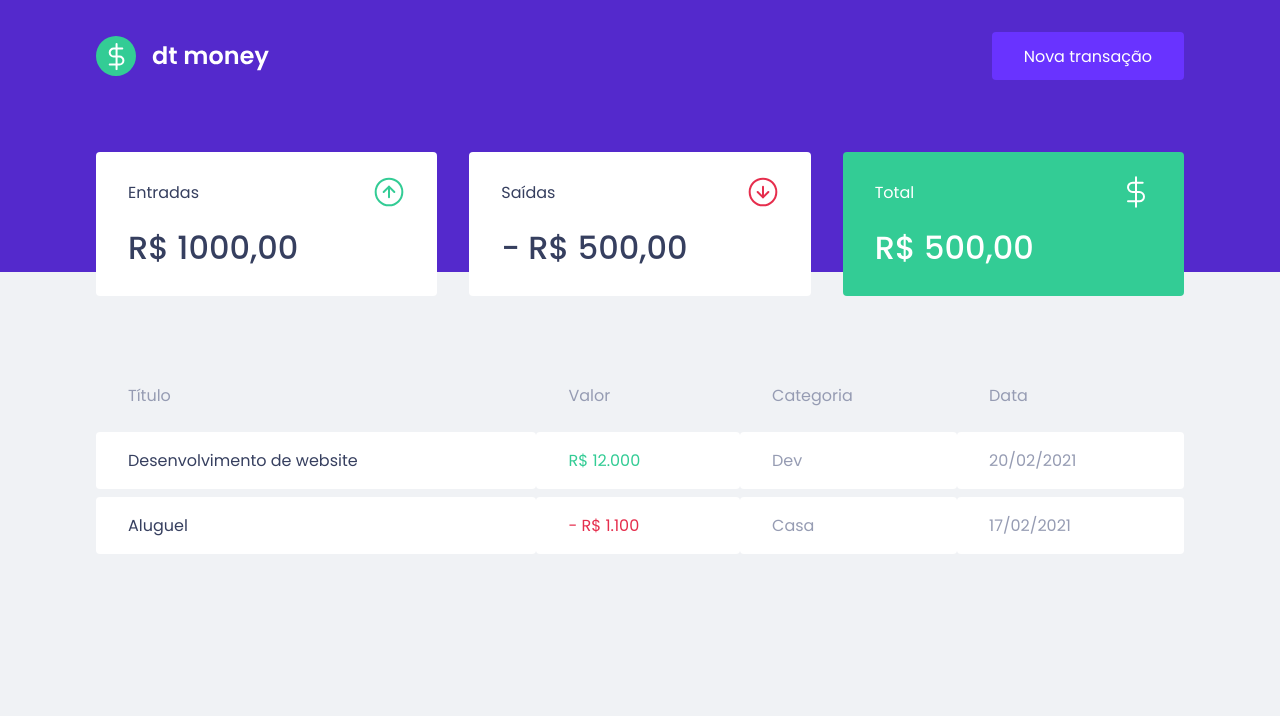
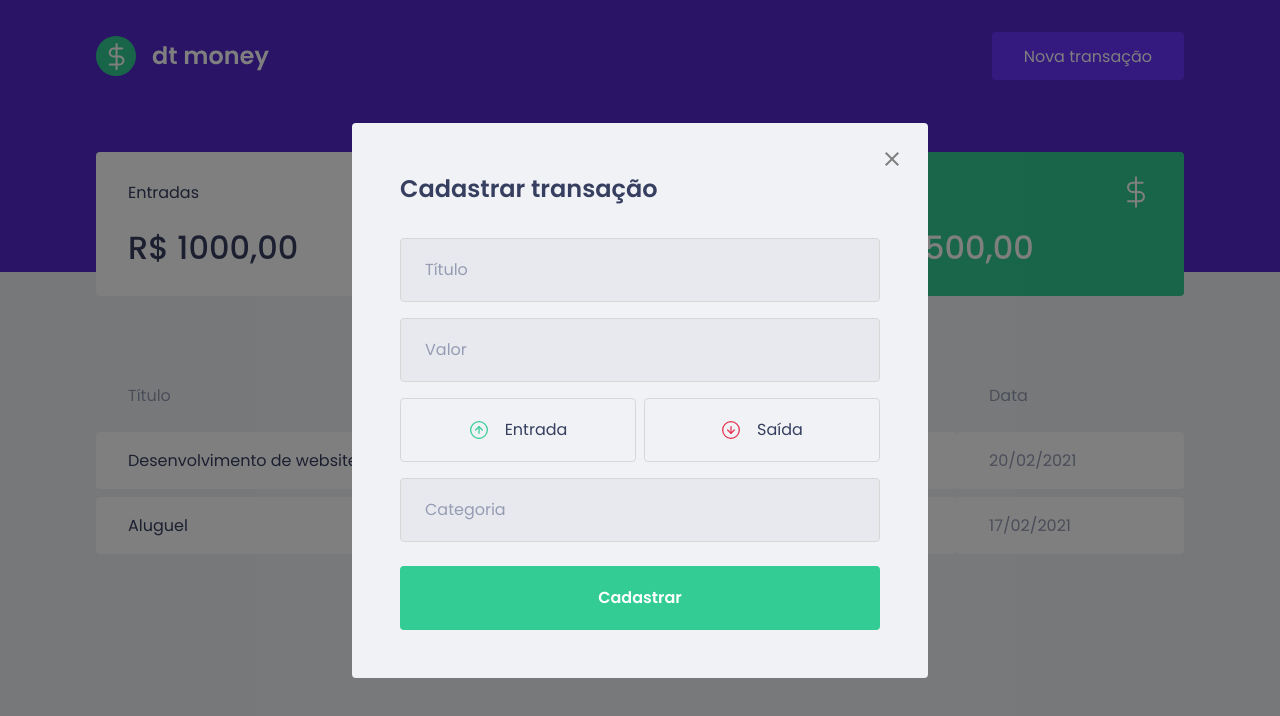
Before and after one commit to aleffreitas/dtmoneyV2, a React (Create React App) app: page / in a window 1280 px wide. Both pictures are taken after a click on the button "Nova transação". Shown: the top 716 px of the page. Built offline with nearby package versions, Linux system fonts and the light colour scheme; no server answers; what miragejs would draw is missing.

Commit message:
styled modal

```diff
--- a/package.json
+++ b/package.json
@@ -5,8 +5,10 @@
   "dependencies": {
     "axios": "^0.27.2",
     "miragejs": "^0.1.43",
+    "polished": "^4.2.2",
     "react": "^18.0.0",
     "react-dom": "^18.0.0",
+    "react-icons": "^4.3.1",
     "react-modal": "^3.14.4",
     "react-scripts": "5.0.1",
     "styled-components": "^5.3.5",
--- a/src/App.tsx
+++ b/src/App.tsx
@@ -1,22 +1,32 @@
-
+import { useState } from 'react';
+import Modal from 'react-modal';
 import { Dashboard } from "./components/Dashboard";
 import { Header } from "./components/Header";
+import { NewTransactionModal } from './components/NewTransactionModal';
 import { GlobalStyle } from "./styles/global";
 
+Modal.setAppElement('#root');
 
 export function App() {
 
-  function teste() {
-    return
+  const [isNewtransactionModalOpen, setIsNewtransactionModalOpen] = useState(false);
+
+  function handleOpenNewtransactionModal(){
+    setIsNewtransactionModalOpen(true);
+  }
+
+  function handleCloseNewtransactionModal(){
+    setIsNewtransactionModalOpen(false);
   }
 
   return (
     <>
-      <Header onOpenNewTransactionModal={teste}/>
+      <Header onOpenNewTransactionModal={handleOpenNewtransactionModal}/>
       <Dashboard />
-
-
-
+      <NewTransactionModal
+        isOpen={isNewtransactionModalOpen}
+        onRequestClose={handleCloseNewtransactionModal}
+      />
       <GlobalStyle />
     </>
   );
--- a/src/components/NewTransactionModal/index.tsx
+++ b/src/components/NewTransactionModal/index.tsx
@@ -1,24 +1,49 @@
-import { useState } from 'react';
 import Modal from 'react-modal';
+import entradas from '../../assets/entradas.svg';
+import saidas from '../../assets/saidas.svg';
+import { CloseButton, Container, IconCloseButton, TransactionsTypeContainer } from './styles';
+interface NewTransactionModalProps{
+  isOpen: boolean;
+  onRequestClose: () => void;
+}
 
-Modal.setAppElement('#root');
 
-export function NewTransactionModal() {
-  const [isNewtransactionModalOpen, setIsNewtransactionModalOpen] = useState(false);
+export function NewTransactionModal({isOpen, onRequestClose}: NewTransactionModalProps) {
 
-  function handleOpenNewtransactionModal(){
-    setIsNewtransactionModalOpen(true);
-  }
-
-  function handleCloseNewtransactionModal(){
-    setIsNewtransactionModalOpen(false);
-  }
   return (
     <Modal
-      isOpen={isNewtransactionModalOpen}
-      onRequestClose={handleCloseNewtransactionModal}
+      isOpen={isOpen}
+      onRequestClose={onRequestClose}
+      overlayClassName='react-modal-overlay'
+      className='react-modal-content'
     >
-      <h2>Cadastrar transação</h2>
+      <CloseButton
+        type="button"
+        onClick={onRequestClose}
+      >
+        <IconCloseButton />
+      </CloseButton>
+
+      <Container>
+        <h2>Cadastrar transação</h2>
+        <input placeholder="Título" />
+        <input type="number" placeholder="Valor" />
+
+          <TransactionsTypeContainer>
+            <button type="button">
+              <img src={entradas} alt="Entrada" />
+              <span>Entrada</span>
+            </button>
+            <button type="button">
+              <img src={saidas} alt="Saída" />
+              <span>Saída</span>
+            </button>
+          </TransactionsTypeContainer>
+
+        <input placeholder="Categoria" />
+        <button type="submit">Cadastrar</button>
+
+      </Container>
     </Modal>
   );
 }
--- /dev/null
+++ b/src/components/NewTransactionModal/styles.ts
@@ -0,0 +1,107 @@
+import styled from 'styled-components';
+import { darken } from 'polished';
+import {MdClose} from 'react-icons/md';
+
+export const CloseButton = styled.button`
+  position: absolute;
+  right: 1.5rem;
+  top: 1.5rem;
+  border: 0;
+  background: transparent;
+  color: gray;
+
+  transition: filter 0.2s;
+
+  &:hover {
+    filter: brightness(0.8);
+  }
+`;
+
+export const IconCloseButton = styled(MdClose)`
+  font-size: 1.5rem;
+`;
+
+export const Container = styled.form`
+  h2{
+    color: var(--text-title);
+    font-size: 1.5rem;
+    margin-bottom: 2rem;
+  }
+
+  input{
+    width: 100%;
+    padding: 0 1.5rem;
+    height: 4rem;
+    border-radius: 0.25rem;
+
+    border: 1px solid #d7d7d7;
+    background: #e7e9ee;
+
+    font-weight: 400;
+    font-size: 1rem;
+
+    &::placeholder{
+      color: var(--text-body);
+    }
+
+    & + input {
+      margin-top: 1rem;
+    }
+  }
+
+  button[type="submit"]{
+    width: 100%;
+    padding: 0 1.5rem;
+    height: 4rem;
+    background: var(--green);
+    color: #fff;
+    border-radius: 0.25rem;
+    border: 0;
+    font-size: 1rem;
+    margin-top: 1.5rem;
+    font-weight: 600;
+
+    transition: filter 0.2s;
+
+    &:hover{
+      filter: brightness(0.9);
+    }
+  }
+`;
+
+export const TransactionsTypeContainer = styled.div`
+  margin: 1rem 0;
+  display: grid;
+  grid-template-columns: 1fr 1fr;
+  gap: 0.5rem;
+
+  button{
+    height: 4rem;
+    border: 1px solid #d7d7d7;
+    border-radius: 0.25rem;
+
+    background: transparent;
+
+    display: flex;
+    align-items: center;
+    justify-content: center;
+
+    transition: border-color 0.2s;
+
+    &:hover{
+      border-color: ${darken(0.1, '#d7d7d7')};
+    }
+
+    img{
+      width: 20px;
+      height: 20px;
+    }
+
+    span{
+      display: inline-block;
+      margin-left: 1rem;
+      font-size: 1rem;
+      color: var(--text-title);
+    }
+  }
+`;
--- a/src/styles/global.ts
+++ b/src/styles/global.ts
@@ -54,4 +54,27 @@ export const GlobalStyle = createGlobalStyle`
     opacity: 0.6;
     cursor: not-allowed;
   }
+
+  .react-modal-overlay {
+    background: rgba(0, 0, 0, 0.5);
+
+    position: fixed;
+    top: 0;
+    bottom: 0;
+    right: 0;
+    left: 0;
+
+    display: flex;
+    align-items: center;
+    justify-content: center;
+  }
+
+  .react-modal-content {
+    width: 100%;
+    max-width: 576px;
+    background: var(--background);
+    padding: 3rem;
+    position: relative;
+    border-radius: 0.25rem;
+  }
 `;
```
Also changed, not shown: 1 other file (tests, documents, lock files or other folders).
